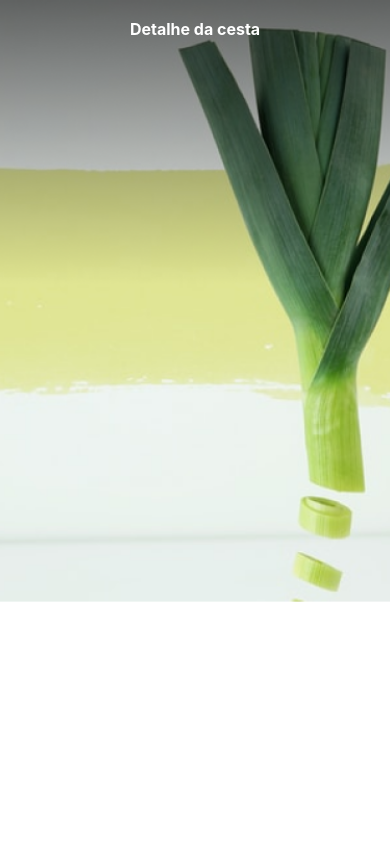
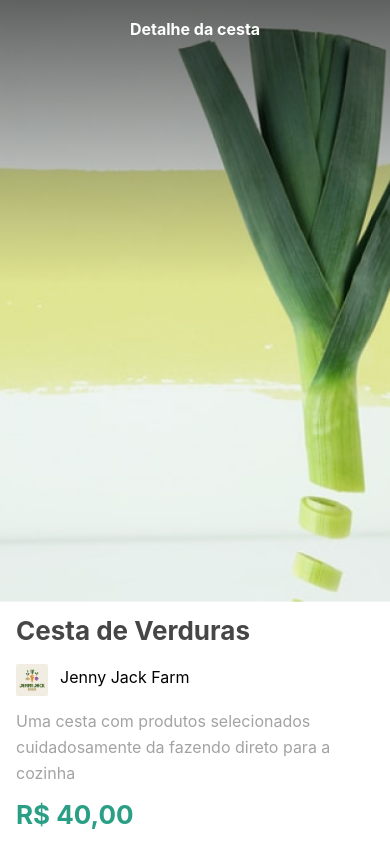
Before and after one commit to AngeloMaverick/learningToCode, a React Native app in the folder ReactNative/Alura-React_Native_Comecando_do_Zero/orgs-cesta/: screen / in a window 390 px wide. Built offline with nearby package versions, Linux system fonts and the light colour scheme.

Commit message:
commit society challenge | Day 7

```diff
--- a/ReactNative/Alura-React_Native_Comecando_do_Zero/orgs-cesta/src/telas/Cesta.js
+++ b/ReactNative/Alura-React_Native_Comecando_do_Zero/orgs-cesta/src/telas/Cesta.js
@@ -1,7 +1,8 @@
 import React from 'react';
-import { Image, StyleSheet, Dimensions, Text } from 'react-native';
+import { Image, StyleSheet, Dimensions, Text, View } from 'react-native';
 
 import topo from '../../assets/topo.png';
+import logo from '../../assets/logo.png';
 
 const width = Dimensions.get('screen').width;
 
@@ -10,6 +11,20 @@
     return <>
         <Image source={topo} style={estilos.topo} />
         <Text style={estilos.titulo}>Detalhe da cesta</Text>
+
+        <View style={estilos.cesta}>
+            <Text style={estilos.nome}>Cesta de Verduras</Text>
+            <View style={estilos.fazenda}>
+                <Image source={logo} style={estilos.imagemFazenda} />
+                <Text style={estilos.nomeFazenda}>Jenny Jack Farm</Text>
+            </View>
+            <Text style={estilos.descricao}>
+                Uma cesta com produtos selecionados
+                cuidadosamente da fazendo direto para
+                a cozinha
+            </Text>
+            <Text style={estilos.preco}>R$ 40,00</Text>
+        </View>
     </>
 }
 
@@ -27,5 +42,40 @@
         color: "white",
         fontWeight: "bold",
         padding: 16
+    },
+    cesta: {
+        paddingVertical: 8,
+        paddingHorizontal: 16,
+    },
+    nome: {
+        color: "#464646",
+        fontSize: 26,
+        lineHeight: 42,
+        fontWeight: "bold",
+    },
+    fazenda: {
+        flexDirection: "row",
+        paddingVertical: 12
+    },
+    imagemFazenda: {
+        width: 32,
+        height: 32
+    },
+    nomeFazenda: {
+        fontSize: 16,
+        lineHeight: 26,
+        marginLeft: 12
+    },
+    descricao: {
+        color: "#A3A3A3",
+        fontSize: 16,
+        lineHeight: 26,
+    },
+    preco: {
+        color: "#2A9F85",
+        fontWeight: "bold",
+        fontSize: 26,
+        lineHeight: 42,
+        marginTop: 8
     }
 });
```
Also changed, not shown: 1 other file (tests, documents, lock files or other folders).
